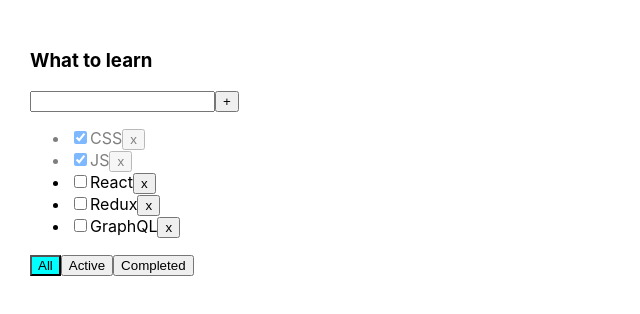
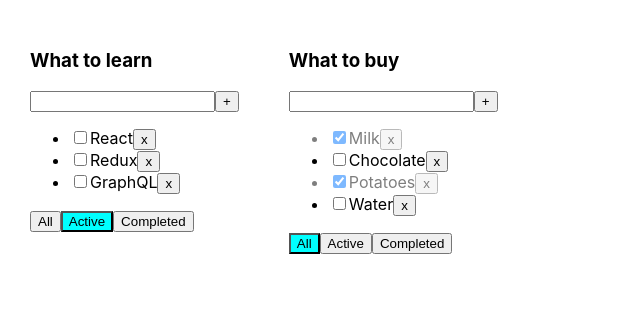
Before and after one commit to VitalikSamusenko/TODO, a React (Create React App) app: page / in a window 1280 px wide. Shown: the top 314 px of the page, without its empty margins (0-640 px from the left). Built offline with nearby package versions, Linux system fonts and the light colour scheme.

Commit message:
refactor: refactor for the ability to display multiple ToDoLists

```diff
--- a/src/App.tsx
+++ b/src/App.tsx
@@ -4,60 +4,95 @@
 import { v1 } from "uuid";
 
 export type FilterValuesType = "all" | "completed" | "active"
+type TodoListType = {
+  id: string
+  title: string
+  filter: FilterValuesType
+}
 
 function App() {
 
-  let [tasks, setTasks] = useState<Array<TaskType>>([
-    { id: v1(), title: "CSS", isDone: true },
-    { id: v1(), title: "JS", isDone: true },
-    { id: v1(), title: "React", isDone: false },
-    { id: v1(), title: "Redux", isDone: false },
-    { id: v1(), title: "GraphQL", isDone: false },
-  ])
-  let [filter, setFilter] = useState<FilterValuesType>("all")
-
-  function removeTask(id: string) {
+  function removeTask(id: string, todoListId: string) {
+    let tasks = tasksObj[todoListId]
     let filteredTasks = tasks.filter(el => el.id !== id)
-    setTasks(filteredTasks)
+    tasksObj[todoListId] = filteredTasks
+    setTasks({ ...tasksObj })
   }
 
-  function addTask(title: string) {
-    let newTask = { id: v1(), title: title, isDone: false }
-    let newTasks = [newTask, ...tasks]
-    setTasks(newTasks)
+  function addTask(title: string, todoListId: string) {
+    let task = { id: v1(), title: title, isDone: false }
+    let tasks = tasksObj[todoListId]
+    let newTasks = [task, ...tasks]
+    tasksObj[todoListId] = newTasks
+    setTasks({ ...tasksObj })
   }
 
-  function changeStatus(taskId: string, isDone: boolean) {
+  function changeStatus(taskId: string, isDone: boolean, todoListId: string) {
+    let tasks = tasksObj[todoListId]
     let task = tasks.find(t => t.id === taskId)
     if (task) {
       task.isDone = isDone
+      setTasks({...tasksObj})
     }
-    setTasks([...tasks])
   }
 
-  function changeFilter(value: FilterValuesType) {
-    setFilter(value)
+  function changeFilter(value: FilterValuesType, todoListId: string) {
+    let todoList = todoLists.find(tl => tl.id === todoListId)
+    if (todoList) {
+      todoList.filter = value
+      setTodoList([...todoLists])
+    }
   }
 
-  let tasksForTodoList = tasks
-  if (filter === "completed") {
-    tasksForTodoList = tasks.filter(t => t.isDone)
-  }
-  if (filter === "active") {
-    tasksForTodoList = tasks.filter(t => !t.isDone)
-  }
+  let todoListId1 = v1();
+  let todoListId2 = v1();
+
+  let [todoLists, setTodoList] = useState<Array<TodoListType>>([
+    { id: todoListId1, title: "What to learn", filter: "active" },
+    { id: todoListId2, title: "What to buy", filter: "all" },
+  ])
+
+  let [tasksObj, setTasks] = useState({
+    [todoListId1]: [
+      { id: v1(), title: "CSS", isDone: true },
+      { id: v1(), title: "JS", isDone: true },
+      { id: v1(), title: "React", isDone: false },
+      { id: v1(), title: "Redux", isDone: false },
+      { id: v1(), title: "GraphQL", isDone: false },
+    ],
+    [todoListId2]: [
+      { id: v1(), title: "Milk", isDone: true },
+      { id: v1(), title: "Chocolate", isDone: false },
+      { id: v1(), title: "Potatoes", isDone: true },
+      { id: v1(), title: "Water", isDone: false },
+    ]
+  })
 
   return (
     <div className="App">
-      <TodoList
-        title="What to learn"
-        tasks={tasksForTodoList}
-        removeTask={removeTask}
-        changeFilter={changeFilter}
-        addTask={addTask}
-        changeTaskStatus={changeStatus}
-        filter={filter}
-      />
+      {
+        todoLists.map((tl) => {
+          let tasksForTodoList = tasksObj[tl.id]
+          if (tl.filter === "completed") {
+            tasksForTodoList = tasksForTodoList.filter(t => t.isDone)
+          }
+          if (tl.filter === "active") {
+            tasksForTodoList = tasksForTodoList.filter(t => !t.isDone)
+          }
+          return <TodoList
+            key={tl.id}
+            id={tl.id}
+            title={tl.title}
+            tasks={tasksForTodoList}
+            removeTask={removeTask}
+            changeFilter={changeFilter}
+            addTask={addTask}
+            changeTaskStatus={changeStatus}
+            filter={tl.filter}
+          />
+        })
+      }
+
     </div>
   );
 }
--- a/src/TodoList.tsx
+++ b/src/TodoList.tsx
@@ -8,12 +8,13 @@
 }
 
 type PropsType = {
+  id: string
   title: string
   tasks: Array<TaskType>
-  removeTask: (id: string) => void
-  changeFilter: (value: FilterValuesType) => void
-  addTask: (title: string) => void
-  changeTaskStatus: (taskId: string, isDone: boolean) => void
+  removeTask: (id: string, todoListId: string) => void
+  changeFilter: (value: FilterValuesType, todoListId: string) => void
+  addTask: (title: string, todoListId: string) => void
+  changeTaskStatus: (taskId: string, isDone: boolean, todoListId: string) => void
   filter: FilterValuesType
 }
 
@@ -35,14 +36,14 @@
     if (newTaskTitle.trim() === "") {
       setError("Title is required");
     } else {
-      props.addTask(newTaskTitle)
+      props.addTask(newTaskTitle, props.id)
       setNewTaskTitle("")
     }
 
   }
-  const onAllClickHandler = () => props.changeFilter("all")
-  const onActiveClickHandler = () => props.changeFilter("active")
-  const onCompletedClickHandler = () => props.changeFilter("completed")
+  const onAllClickHandler = () => props.changeFilter("all", props.id)
+  const onActiveClickHandler = () => props.changeFilter("active", props.id)
+  const onCompletedClickHandler = () => props.changeFilter("completed", props.id)
 
   return (
     <div>
@@ -59,8 +60,8 @@
       <ul>
         {
           props.tasks.map(el => {
-            const onRemoveHandler = () => props.removeTask(el.id)
-            const onChangeHandler = (e: ChangeEvent<HTMLInputElement>) => { props.changeTaskStatus(el.id, e.target.checked) }
+            const onRemoveHandler = () => props.removeTask(el.id, props.id)
+            const onChangeHandler = (e: ChangeEvent<HTMLInputElement>) => { props.changeTaskStatus(el.id, e.target.checked, props.id) }
 
             return <li key={el.id} className={el.isDone ? "is-done" : ""}><input type="checkbox"
               onChange={onChangeHandler}
```
